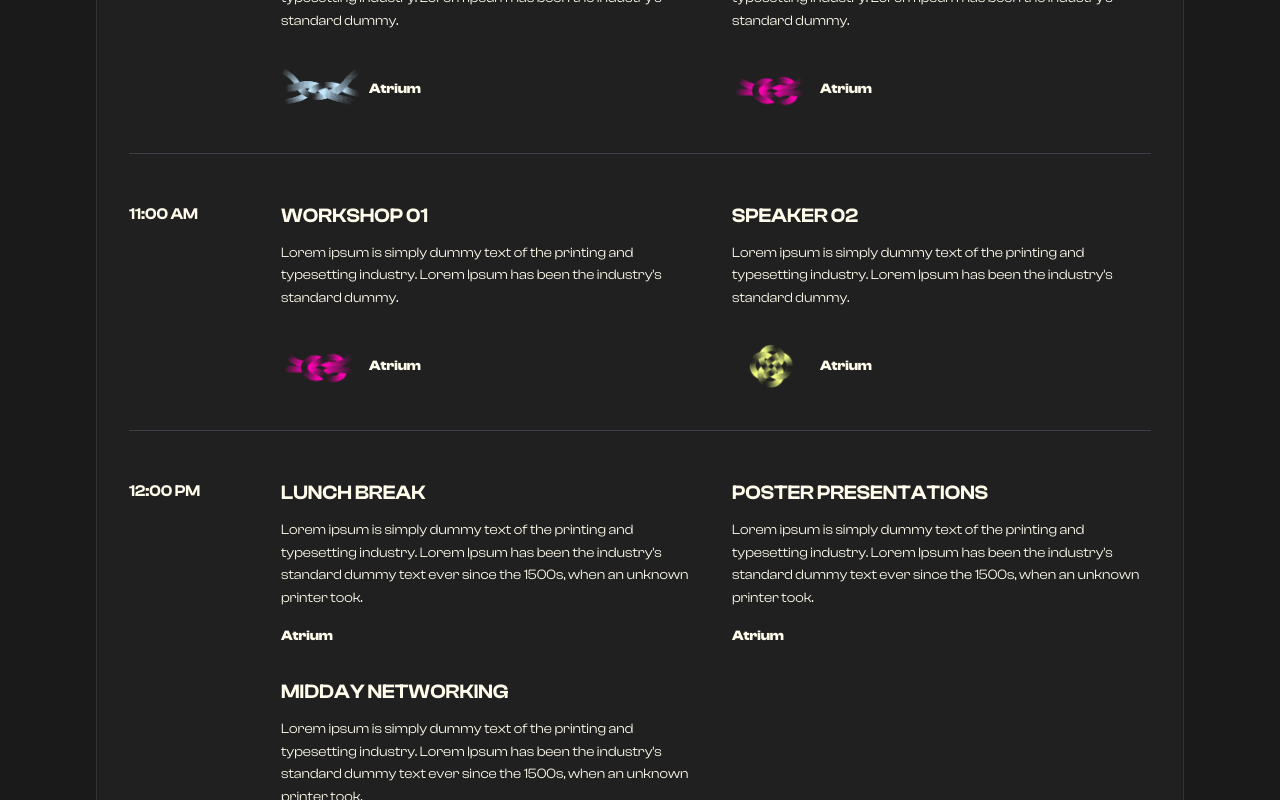
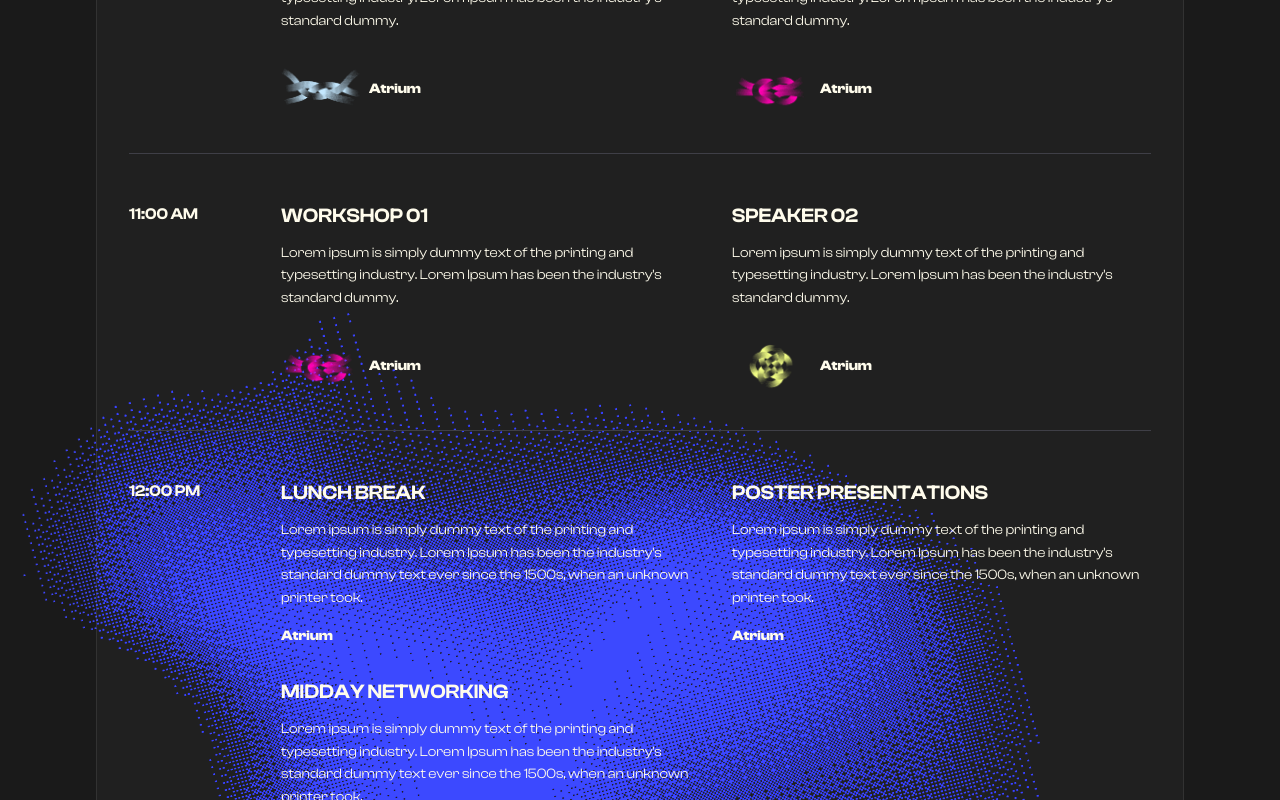
Before and after one commit to Scout-NU/conference-26, a Next.js app: page /schedule in a window 1280 px wide. Shown: the part 1120-1920 px from the top of the page. Built offline with nearby package versions, Linux system fonts and the light colour scheme.

Commit message:
added second blue blob and adjusted size + layout on page

```diff
--- a/app/schedule/page.tsx
+++ b/app/schedule/page.tsx
@@ -1,6 +1,7 @@
 import { scheduleData, Event, TimeSlot } from './scheduleData';
 import yellowKnot from './assets/yellow-knot.png';
 import blue_blob_header from './assets/blue_blob_header.png';
+import blue_blob_center from './assets/blue_blob_center.png';
 import impact_pink from './assets/impact_pink.png';
 import intention_blue from './assets/intention_blue.png';
 import investigation_yellow from './assets/investigation_yellow.png'
@@ -88,6 +89,18 @@ export default function Schedule() {
         />
       </div>
 
+
+      {/* Blue blob 2 — mid page, left side */}
+      <div className="pointer-events-none absolute left-0 z-0 hidden md:block"
+        style={{ width: 'clamp(600px, 65vw, 950px)', top: '38%', left: '15%' }}
+      >
+        <img
+          src={blue_blob_center.src}
+          alt=""
+          className="w-full h-auto object-contain -translate-x-10 rotate-255 scale-110"
+        />
+      </div>
+
       {/* Main Content */}
       <div className="relative z-20 mx-auto max-w-6xl px-8 py-16">
         <h1 className="mb-40 text-6xl font-semibold text-cream">schedule</h1>
```
Also changed, not shown: app/schedule/assets/blue_blob_center.png (added).
